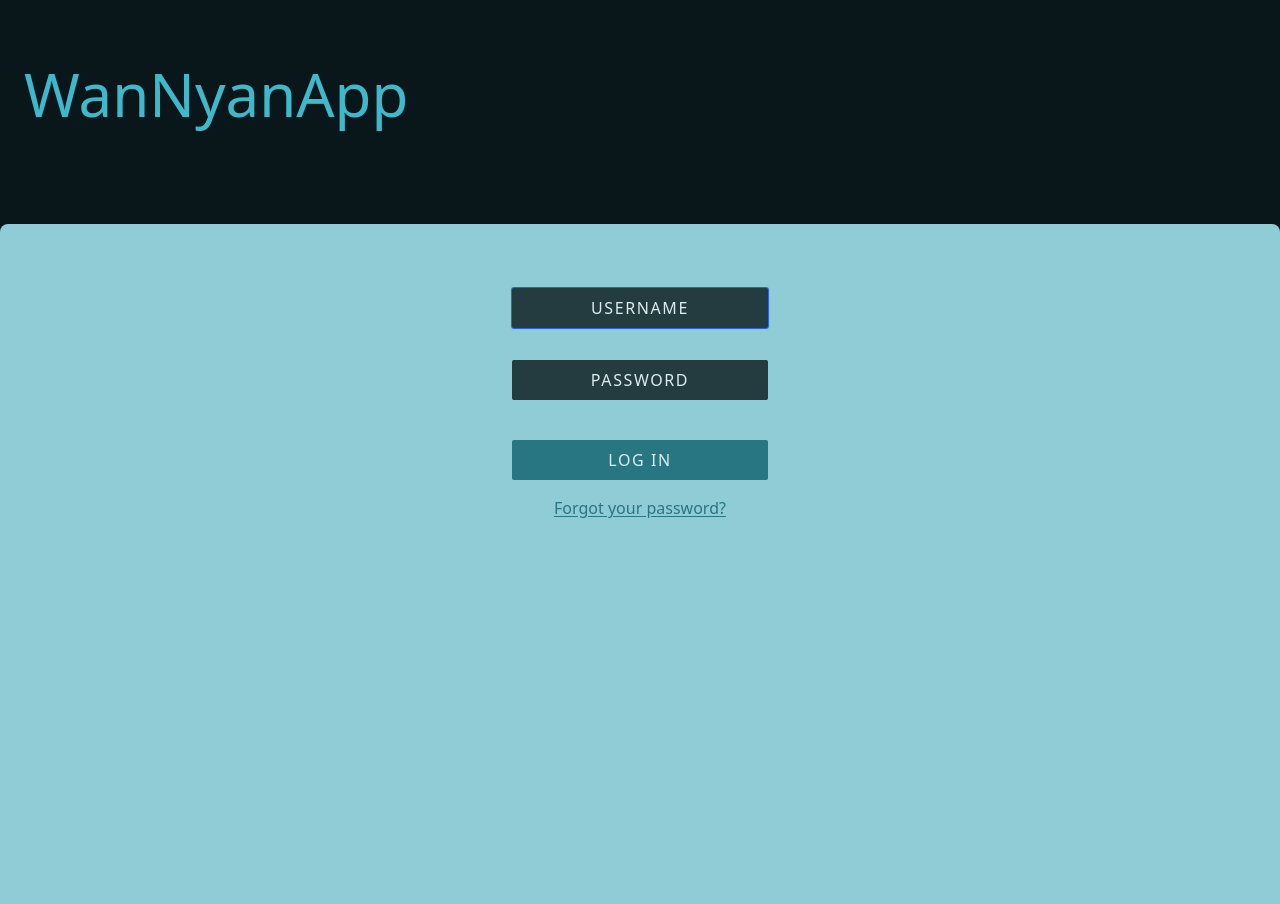
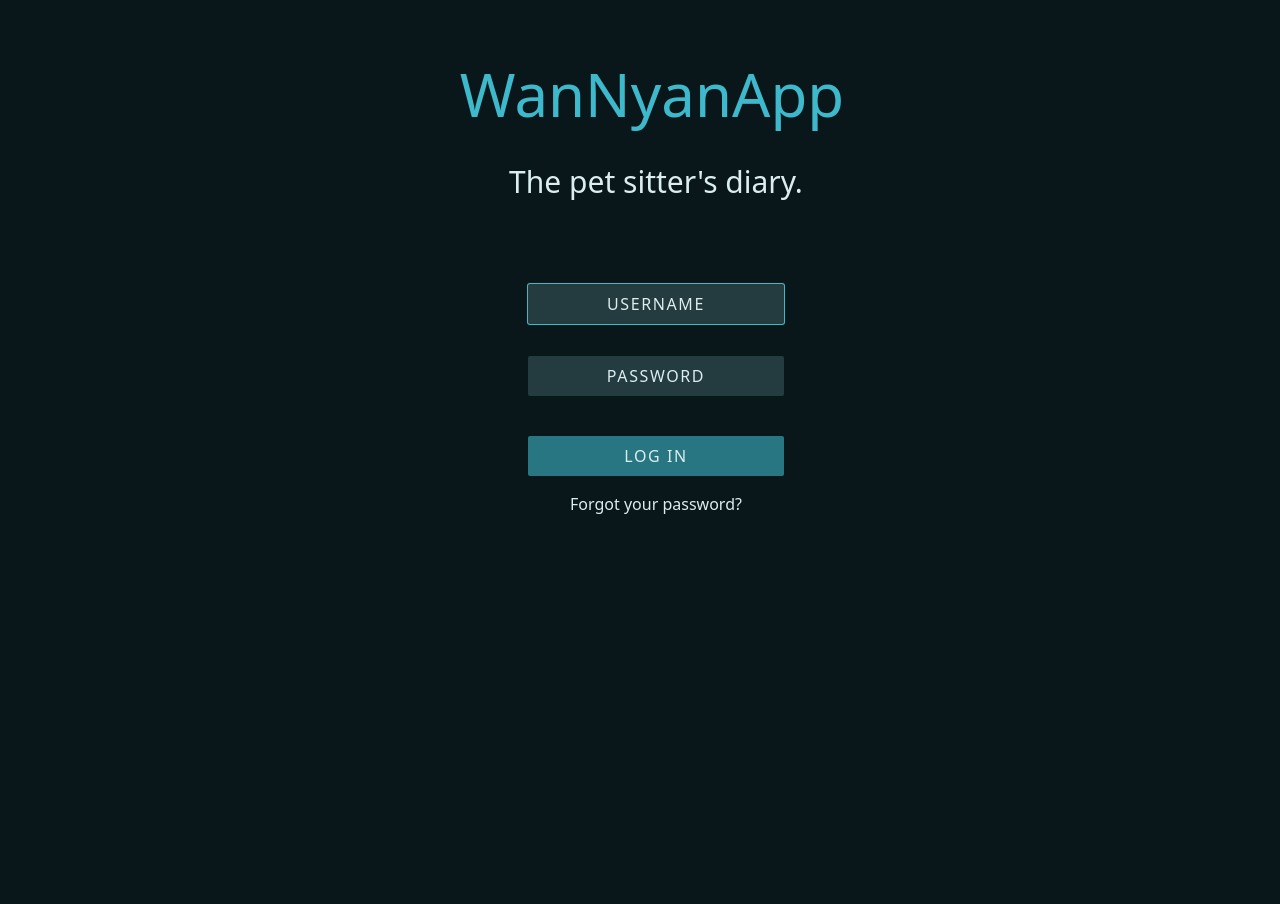
Before and after one commit to nrcrls/pets, a Django app: page /accounts/login/ in a window 1280 px wide. After the commit the page ends 514 px from the top, so only its background shows below. Run offline with Django 4.2, Linux system fonts and the light colour scheme; some libraries are stand-ins or nearby versions.

Commit message:
change layout of login form

```diff
--- a/templates/base.html
+++ b/templates/base.html
@@ -8,7 +8,7 @@
     <title>{% block title %}Pet Sitting Manager{% endblock title %}</title>
     {% tailwind_css %}
 </head>
-<body class="bg-dark overflow-hidden">
+<body class="bg-dark">
     <!-- {% include 'navbar.html' %} -->
     <main>
         {% block content %}
--- a/templates/registration/login.html
+++ b/templates/registration/login.html
@@ -4,8 +4,9 @@
 {% block title %}Log In{% endblock title %}
 
 {% block content %}
-<h1 class="text-blue-accent text-6xl pt-16 pb-20 ml-6">WanNyanApp</h1>
-<div class="flex justify-center mt-5 bg-blue-primary h-[85vh] rounded-t-lg w-full">
+<h1 class="text-blue-accent text-6xl pt-16 pb-10 ml-6 text-center">WanNyanApp</h1>
+<h2 class="text-light-blue text-3xl ml-8 text-center">The pet sitter's diary.</h2>
+<div class="flex justify-center mt-5 ml-4 h-[85vh] rounded-t-lg w-full">
     <div class="w-full max-w-xs">
         <form method="post" class="px-8 pt-16 pb-8">
             {% csrf_token %}
@@ -13,16 +14,16 @@
                 <label class="sr-only" for="{{ form.username.id_for_label }}">
                     Username
                 </label>
-                {% render_field form.username class="border-none rounded-sm bg-form-fields text-light-blue placeholder:uppercase placeholder:text-light-blue placeholder:text-center placeholder:tracking-widest w-full" placeholder="Username" %}
+                {% render_field form.username class="border-none rounded-sm bg-form-fields text-light-blue placeholder:uppercase placeholder:text-light-blue placeholder:text-center placeholder:tracking-widest w-full focus:ring-blue-accent" placeholder="Username" %}
             </div>
             <div class="mb-6">
                 <label class="sr-only" for="{{ form.password.id_for_label }}">
                     Password
                 </label>
-                {% render_field form.password class="border-none rounded-sm bg-form-fields text-light-blue placeholder:uppercase placeholder:text-light-blue placeholder:text-center placeholder:tracking-widest w-full my-4" placeholder="Password" %}
+                {% render_field form.password class="border-none rounded-sm bg-form-fields text-light-blue placeholder:uppercase placeholder:text-light-blue placeholder:text-center placeholder:tracking-widest w-full focus:ring-blue-accent my-4" placeholder="Password" %}
             </div>
-            <button type="submit" class="w-full rounded-sm py-2 bg-blue-secondary text-light-blue uppercase tracking-widest">Log In</button>
-            <p class="mt-4 text-center text-blue-secondary underline underline-offset-2"><a href="{% url 'password_reset' %}">Forgot your password?</a></p>
+            <button type="submit" class="w-full rounded-sm py-2 text-light-blue bg-blue-secondary hover:bg-blue-accent uppercase tracking-widest">Log In</button>
+            <p class="mt-4 text-center text-light-blue hover:text-blue-accent"><a href="{% url 'password_reset' %}">Forgot your password?</a></p>
         </form>
     </div>
 </div>
--- a/theme/static/css/dist/styles.css
+++ b/theme/static/css/dist/styles.css
@@ -834,24 +834,16 @@ select {
   margin-top: 1rem;
 }
 
-.mt-40 {
-  margin-top: 10rem;
-}
-
 .mt-5 {
   margin-top: 1.25rem;
 }
 
-.mt-20 {
-  margin-top: 5rem;
+.ml-10 {
+  margin-left: 2.5rem;
 }
 
-.mb-12 {
-  margin-bottom: 3rem;
-}
-
-.mt-14 {
-  margin-top: 3.5rem;
+.ml-8 {
+  margin-left: 2rem;
 }
 
 .block {
@@ -1024,8 +1017,12 @@ select {
   padding-bottom: 0.5rem;
 }
 
-.py-20 {
-  padding-top: 5rem;
+.py-16 {
+  padding-top: 4rem;
+  padding-bottom: 4rem;
+}
+
+.pb-20 {
   padding-bottom: 5rem;
 }
 
@@ -1041,32 +1038,16 @@ select {
   padding-left: 0.75rem;
 }
 
+.pt-16 {
+  padding-top: 4rem;
+}
+
 .pt-6 {
   padding-top: 1.5rem;
 }
 
-.pt-14 {
-  padding-top: 3.5rem;
-}
-
-.pb-12 {
-  padding-bottom: 3rem;
-}
-
-.pt-20 {
-  padding-top: 5rem;
-}
-
-.pb-20 {
-  padding-bottom: 5rem;
-}
-
-.pt-1 {
-  padding-top: 0.25rem;
-}
-
-.pt-16 {
-  padding-top: 4rem;
+.pb-10 {
+  padding-bottom: 2.5rem;
 }
 
 .text-center {
@@ -1098,9 +1079,9 @@ select {
   line-height: 1rem;
 }
 
-.text-6xl {
-  font-size: 3.75rem;
-  line-height: 1;
+.text-3xl {
+  font-size: 1.875rem;
+  line-height: 2.25rem;
 }
 
 .font-bold {
```
Also changed, not shown: other parts of theme/static/css/dist/styles.css (+73 -6 lines).
